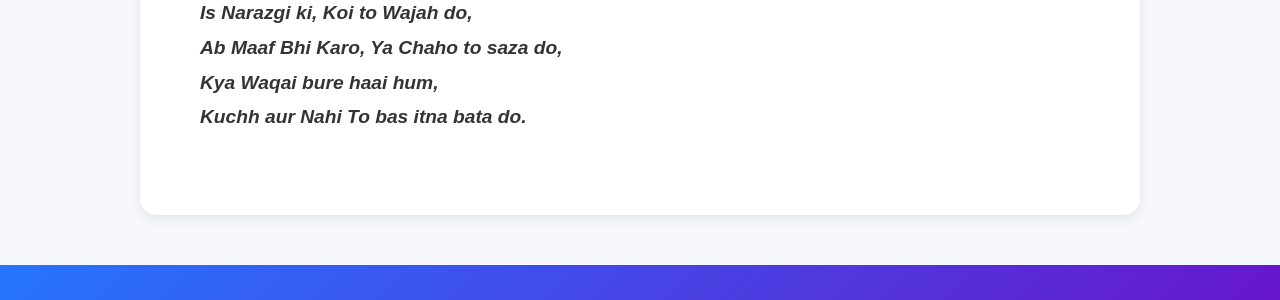
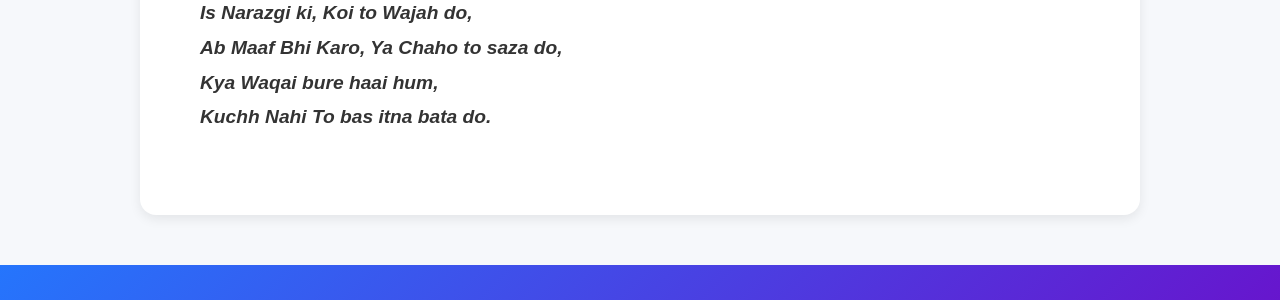
Before and after one commit to arvindomics/MyBlog, a Jekyll site: the page built from _posts/2025-10-22-shayari.md, in a window 1280 px wide. Shown: the part 600-900 px from the top of the page. Built offline with Jekyll 4.4.1, drawn with Linux system fonts in a browser that asks for light colours.

Commit message:
Update 2025-10-22-shayari.md

```diff
--- a/_posts/2025-10-22-shayari.md
+++ b/_posts/2025-10-22-shayari.md
@@ -10,5 +10,5 @@ categories: poetry
 <strong>Is Narazgi ki, Koi to Wajah do,</strong><br />
 <strong>Ab Maaf Bhi Karo, Ya Chaho to saza do,</strong><br />
 <strong>Kya Waqai bure haai hum,</strong><br />
-<strong>Kuchh aur Nahi To bas itna bata do.</strong>
+<strong>Kuchh Nahi To bas itna bata do.</strong>
 </p>
```
